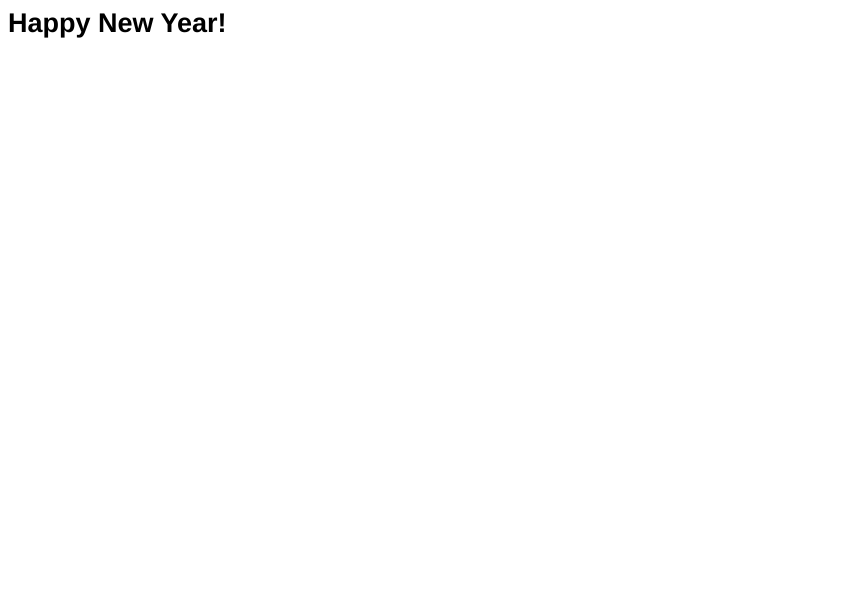
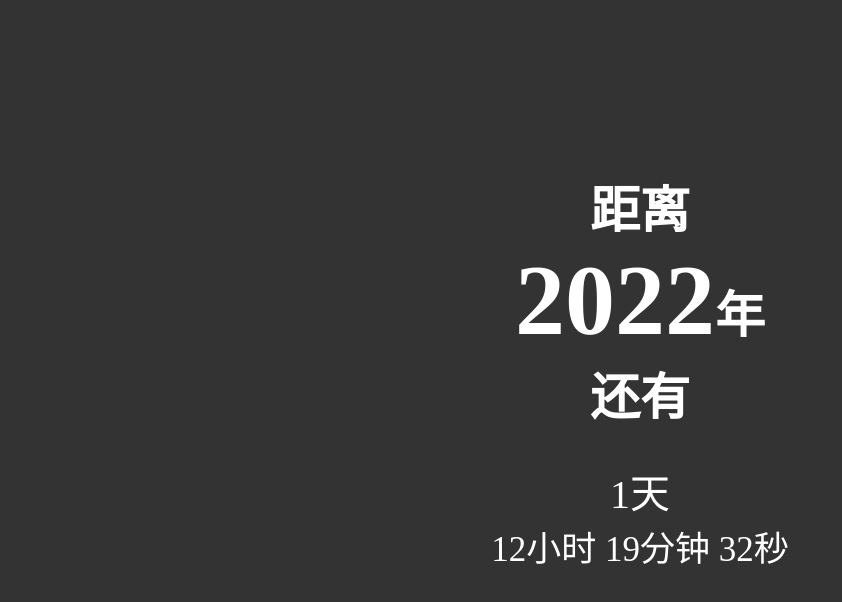
Before and after one commit to CongTaiLai/HappyNewYear, a plain HTML site: page index.html in a window 1280 px wide. Shown: the whole page, without its empty margins (0-842 px from the left). Drawn offline with nearby package versions, Linux system fonts and the light colour scheme.

Commit message:
Update index.html

```diff
--- a/index.html
+++ b/index.html
@@ -1,16 +1,64 @@
-<!DOCTYPE html PUBLIC "-//W3C//DTD HTML 4.01//EN" "http://www.w3.org/TR/html4/strict.dtd">
+<!DOCTYPE html>
 <html>
-<head>
-  <meta http-equiv="Content-Type" content="text/html; charset=utf-8">
-  <meta http-equiv="Content-Style-Type" content="text/css">
-  <title></title>
-  <meta name="Generator" content="Cocoa HTML Writer">
-  <meta name="CocoaVersion" content="1894.6">
-  <style type="text/css">
-    p.p1 {margin: 0.0px 0.0px 0.0px 0.0px; font: 27.0px Helvetica}
-  </style>
-</head>
-<body>
-<p class="p1"><b>Happy New Year!</b></p>
-</body>
+	<head>
+		<meta charset="utf-8">
+		<meta name="viewport" content="width=device-width, user-scalable=no">
+		<title>New Year Timer</title>
+		<script src="jquery-3.1.1.min.js"></script>
+		<script>
+			$(function() {
+				setInterval(function() { refreshTime(); }, 100);
+			});
+
+			var refreshTime = function() {
+				nextYear = new Date().getFullYear()+1;
+				newYear = new Date(nextYear, 0, 1, 0, 0, 0);
+				countdown = new Date(newYear.getTime()-new Date().getTime());
+
+				days = parseInt(countdown.getTime()/1000/60/60/24);
+				hours = countdown.getHours()-1;
+				minutes = countdown.getMinutes();
+				seconds = countdown.getSeconds();
+
+				$('#nextYear').html(nextYear);
+
+				if(hours < 10) hours = '0' + hours;
+				if(minutes < 10) minutes = '0' + minutes;
+				if(seconds < 10) seconds = '0' + seconds;
+				$('#time').html(hours + '小时 ' + minutes + '分钟 ' + seconds + '秒');
+
+				if(days == 0) daysHTML = "";
+				else if (days == 1) daysHTML = days + "天";
+				else daysHTML = days + " days";
+				$('#days').html(daysHTML);
+			}
+		</script>
+		<style>
+			body {
+				background-color: #333;
+				color: #fff;
+				text-align: center;
+				padding-top: 10%;
+			}
+
+			h1 {
+				font-size: 50px;
+			}
+
+			#days {
+				font-size: 40px;
+			}
+
+			#time {
+				font-size: 35px;
+			}
+		</style>
+	</head>
+	<body>
+		<div>
+			<h1>距离</br><span id="nextYear" style="font-size: 100px;">????</span>年<br/>还有</h1>
+		</div>
+		<div id="days">???</div>
+		<div id="time">??:??:??</div>
+	</body>
 </html>
```
